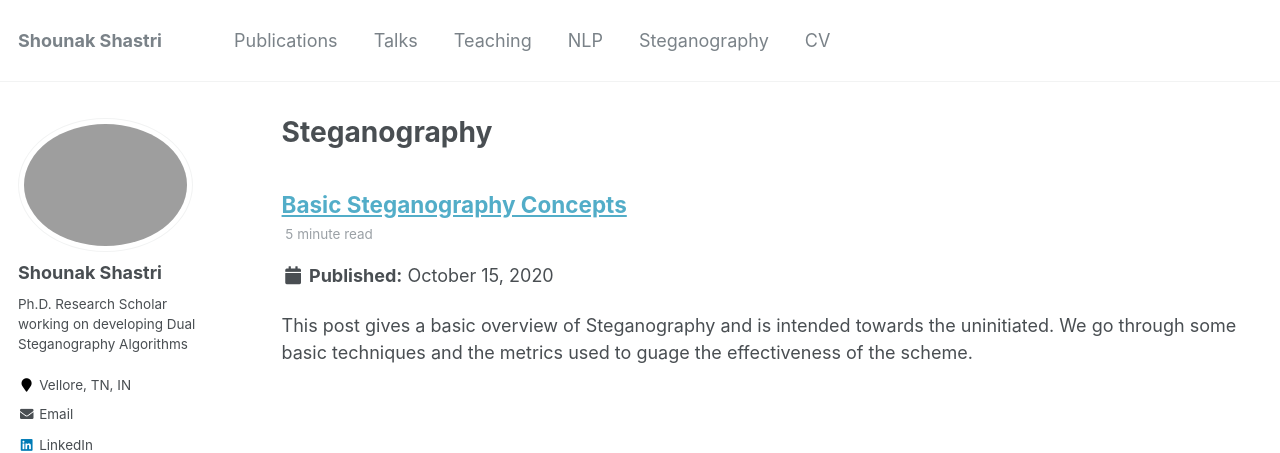
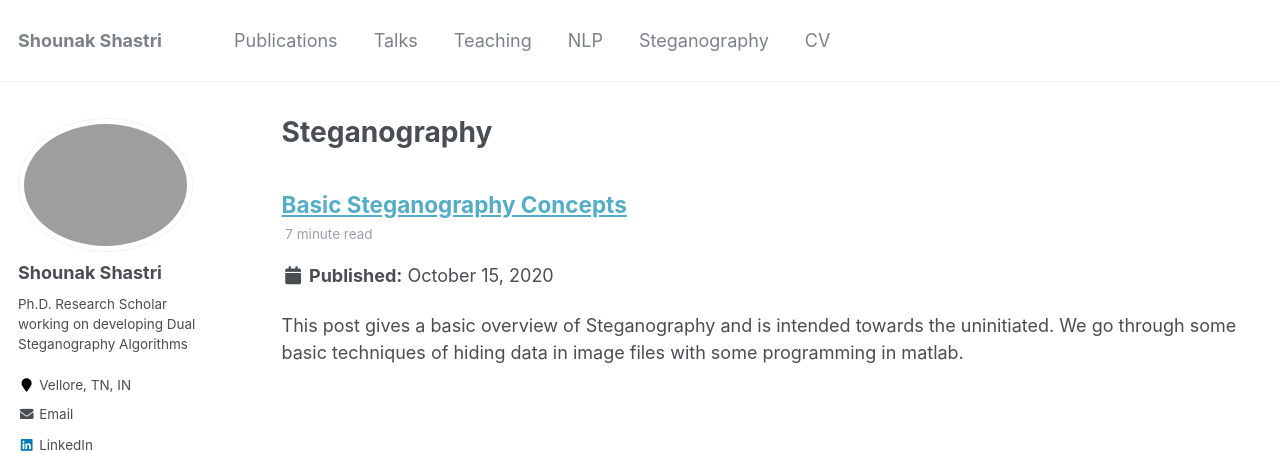
Before and after one commit to shounakshastri/shounakshastri.github.io, a Jekyll site: the page built from _pages/Steganography.md, in a window 1280 px wide. Shown: the top 453 px of the page. Built offline with Jekyll 4.4.1, drawn with Linux system fonts in a browser that asks for light colours; some web fonts are replaced; some of the changed lines change nothing that is shown.

Commit message:
Pre final commit for RDH

```diff
--- a/_Steganography/BasicStego.md
+++ b/_Steganography/BasicStego.md
@@ -2,7 +2,7 @@
 title: "Basic Steganography Concepts"
 collection: Steganography
 permalink: /Steganography/Basic Steganography Concepts
-excerpt: 'This post gives a basic overview of Steganography and is intended towards the uninitiated. We go through some basic techniques and the metrics used to guage the effectiveness of the scheme.'
+excerpt: 'This post gives a basic overview of Steganography and is intended towards the uninitiated. We go through some basic techniques of hiding data in image files with some programming in matlab.'
 mathjax: true
 tags:
     - Information Security
@@ -18,21 +18,13 @@
 ## Introduction
 
 
-Steganography is used to <span style='color:green'>_hide_</span> data in some other data. Now, in order to understand Steganography, it is important to understand why we hide stuff? Well, we mostly hide stuff because we want it to be safe from others as people might take it or tamper it or even worse, tell everybody else about it. Now, we can hide stacks of cash in a mattress or a can of paint, but what if your stuff is not a stack of cash? What if your stuff is more...incorporeal?
-
-...
-
-*No I am not talking about your feelings!*
-
-Digital stuff! I am talking about digital data!
-
-What if your stuff is _digital_? Hiding your data or files by creating a bunch of folders in a flash drive kept in your drawer might seem easy, but if someone gets the flash drive, a simple search query would reveal the location of the data. We need something more sophisticated than this.
+Steganography is used to <span style='color:green'>_hide_</span> data in some other data. Now, in order to understand Steganography, it is important to understand why we hide stuff? Well, we mostly hide stuff because we want it to be safe from others as people might take it or tamper it or even worse, tell everybody else about it. Now, we can hide stacks of cash in a mattress or a can of paint. But what if your stuff is not a stack of cash? What if your stuff is more...incorporeal? Like digital data? Hiding your data or files by creating a bunch of folders in a flash drive kept in your drawer might seem easy, but if someone gets the flash drive, a simple search query would reveal the location of the data. We need something more sophisticated than this.
 
 Enter Steganography.
 
-Steganography hides digital data in other files. This makes it way more difficult to find hidden data. This can be used to hide and share secret information such as watermarks, military and surveillance data, medical records, legal details, the possibilities are ever increasing.
+Steganography hides digital data in other files. This makes it way more difficult to find hidden data. This can be used to hide information such as watermarks, share secret military and surveillance data, medical records, legal details, etc.
 
-In this post, we will be using images as the host files to hide secret data. This is because images are known to have redundancies which can be used to hide our secret data.
+In this post, we will look at the three basic steganography schemes and learn to embed data in images. We use images as the host files to hide secret data because images are known to have redundancies which can be exploited to accomodate our secret data without adding too much distortion to the original files.
 
 ## Cover and stego files
 
@@ -41,7 +33,7 @@
 1. the file containing the secret data
 2. the file in which we would be hiding the secret data - *Cover file/data*
 
-The file which contains the hidden secret data is called the *Stego file*
+The output file which contains the hidden secret data is called the *Stego file*
 
 In more formal terms, if $Emb()$ is your embedding algorithm which helps you embed/hide data in a cover file, then
 
@@ -59,21 +51,33 @@
 
 ## How to hide data in the cover files?
 
-Images, as mentioned before, contain some inherent redundancies. This coupled with the way the Human Visual System works, makes images great to be used as cover files. Usually, a change of about 20 pixel values is not noticable to humans. Thus, replacing the LSBs of pixels is a great way to hide secret data without really affecting the visual quality of the stgo image.
+Images, as mentioned before, contain some inherent redundancies. This coupled with the way the Human Visual System works, makes images great to be used as cover files. Usually, a change of less than 20 pixel values is not noticable to humans. Thus, steganography modifies the cover pixel values to hide secret data while keeping the difference between the cover pixel and the stego pixel to a minimum.
 
 ### Regarding the quality of stego images
 
 It should be noted that stego images, being the carriers of secret data, should not invoke attention of entities which would potentially be looking for the secret data. This is where encryption fails. You can see from the images below that encrypted data/images practically shout that something confidential is being stored or transferred. This attracts hackers who basically take decrypting the data as a challenge. Steganography avoids this by producing high quality images that don't raise any suspicion.
 
-![Stego Image](/images/stego_coloured.jpg){:height="35%" width="35%"} - Stego Image
+![](/images/stego_coloured.jpg){:height="35%" width="35%"}
+*Stego Image*
 
-![Encrypted Data](/images/encrypted_image.jpg) - Encrypted Data
+![](/images/encrypted_image.jpg)
+*Encrypted Data*
 
 From the above discussion, we can gather that an encryption technique is "broken" when the hacker decrypts the data. But Steganography, due to its nature, is broken when the hacker knows for sure that some data is being hidden or transferred because it failed to pass unnoticed. This is a very important differentiation between Cryptography and Steganography.
 
 There are several metrics which can be used to check the quality of the stego image, but we will reserve them for a different post.
 
 ## Basic Steganography algorithms
+
+We will be discussing 3 basic techniques here.
+
+1. LSB Replacement
+2. Histogram Shifting
+3. JPEG Steganography
+
+These techniques form the foundation of all the subsequent advances in Stego algorithms. The code in this segment is written in matlab using the Image Processing Toolbox (IPT). I have seen that many people are more comfortable with Python. The closest alternative to IPT in python is the [opencv package](https://pypi.org/project/opencv-python/). Most of the syntax and functions are the same but with a Python flavour. Such as `i = i + 1` in matlab is `i += 1` in python and `imread()` in matlab becomes `cv2.imread()`. So, translating the code to python would probably not be too complicated.
+
+Another thing to note at this point is, we will generate the secret data randomly using the internal randomizer of matlab. The reason for this is we usually never embed the secret data directly in the cover image. It is always encrypted first. Because, we need to have a security measure in place to protect our data in case our steganography fails. So, we simulate this by geneating random binary bits and use those as the secret data.
 
 ### LSB Replacement
 
@@ -85,7 +89,7 @@
 secret_data = randi([0, 1], 1, 10000);
 
 cov_img = cov_img(:);
-stg_img = zeros(size(cov_img)); % Initialize stego image
+stg_img = cov_img; % Initialize stego image
 
 count = 1;
 for ii = 1:length(cov_img)
@@ -93,7 +97,6 @@
     count = count + 1;
 
     if count > length(secret_data) % Break if all secret data is embedded
-        stg_img(ii+1:end) = cov_img(ii+1:end);
         break
     end
 end
@@ -105,4 +108,16 @@
 
 ### Histogram shifting
 
-In histogram shifting, the cover image histogram is analysed and bins which contain peaks and zeros are separated. The histogram between a peak and a zero is shifted to create space for embedding secret data. How? We first scan the histogram of the cover image for the highest peak and the closest zero bin. Then change all the values of the pixels between the peak and the zero by 1 so that the histogram shifts. Now the bin which was a peak is empty.
+In histogram shifting, the cover image histogram is analysed to locate bins which contain peaks and zeros. The histogram pair of peak-zero bins is chosen and the histogram betweent them is shifted to create space for embedding the secret data.
+[The code can be accessed here.]
+
+![](/images/Histogram_shifting.jpg)
+*Histograms of cover and stego images*
+
+### JPEG Steganography
+
+It is important to discuss JPEG steganography as it is probably the most used image format in the real world. The algorithms which we have discussed before this are all implemented in the spatial domain and can be used to hide data in jpg files just like any other files. But, JPEG uses the Discrete Cosine Transform (DCT) to compress the original uncompressed images. Compression is, in simple words, removal of redundancy. Thus, we have a chance to integrate the data hiding process during the jpg compression. The secret data is hidden in the DCT Coefficients which makes the stego scheme more secure. The data is hidden using the same spatial domain schemes discussed above but the schemes are applied to DCT coefficients instead of raw pixel values.
+
+---
+
+So, in conclusion, this post gave a brief overview of Steganography. We discussed the possible applications and some other important concepts in relation to cryptography. We also looked at the 3 basic steganography techniques which form the basis of most of the advances in the field.
```
Also changed, not shown: images/HIstogram_shifting.jpg (added), images/image-alignment-1200x4002.jpg (deleted), images/image-alignment-300x200.jpg (deleted), images/image-alignment-580x300.jpg (deleted), images/safari-pinned-tab.svg (deleted).
